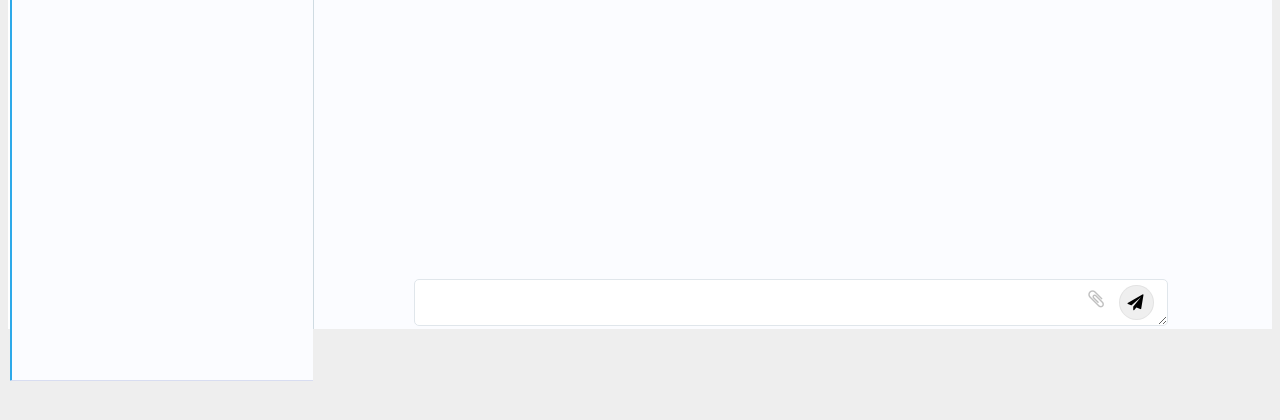
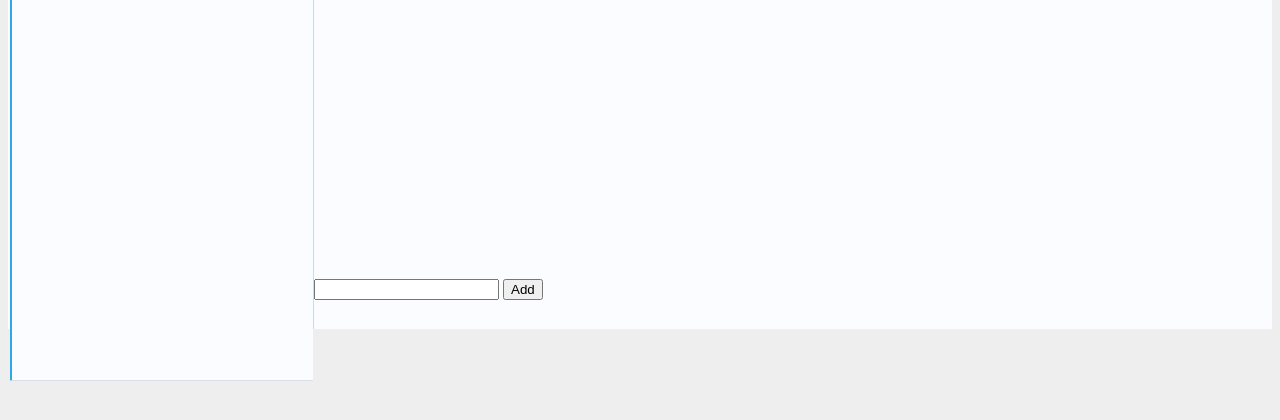
Before and after one commit to Nawal-Dweik/World-Wide-Project, a Django app: template app/templates/group.html in a window 1280 px wide. Shown: the part 341-761 px from the top of the page. Run offline with Django 3.2, Linux system fonts and the light colour scheme; the template is opened without the code that fills it, so the values that code supplies are empty; parts of the project's set-up code (start-up, migrations or seed data) failed here and were passed over; some libraries are stand-ins or nearby versions.

Commit message:
fix message posting partially

```diff
--- a/app/templates/group.html
+++ b/app/templates/group.html
@@ -68,22 +68,7 @@
                         <a class="btn btn btn-success new-message" href="/groups/add"> <i class="fa fa-envelope"></i>
                             New Room </a>
 
-                        <div class="new-message-wrapper">
-                            <div class="form-group">
-                                <input type="text" class="form-control" placeholder="Send message to...">
-                                <a class="btn btn-danger close-new-message" href="#"><i class="fa fa-times"></i></a>
-                            </div>
 
-                            <div class="chat-footer new-message-textarea">
-                                <textarea class="send-message-text"></textarea>
-                                <label class="upload-file">
-                                    <input type="file" required="">
-                                    <i class="fa fa-paperclip"></i>
-                                </label>
-                                <button type="button" class="send-message-button btn-info"> <i class="fa fa-send"></i>
-                                </button>
-                            </div>
-                        </div>
                     </div>
 
                     <div class="message-chat">
@@ -140,15 +125,23 @@
                             </div>
                         </div>
 
-                        <div class="chat-footer">
-                            <textarea class="send-message-text"></textarea>
-                            <label class="upload-file">
+
+                            <form action="/groups/addMsg/2" method="POST">
+                                {% csrf_token %}
+                                <div class="chat-footer"></div>
+                                <input type="text" class="send-message-text" id="content" name="content" >
+                                <input type="submit" value="Add" class="btn btn-primary">
+                                <!-- <label class="upload-file">
                                 <input type="file" required="">
                                 <i class="fa fa-paperclip"></i>
-                            </label>
-                            <button type="button" class="send-message-button btn-info"> <i class="fa fa-send"></i>
-                            </button>
+                            </label> -->
+                            <!-- <button type="button" class="send-message-button btn-info"> <i class="fa fa-send"></i>
+                            </button> -->
+
+
                         </div>
+                            </form>
+
                     </div>
                 </div>
 
--- a/app/urls.py
+++ b/app/urls.py
@@ -18,4 +18,6 @@
     path('join/<int:group_id>', views.joinGroup),
     path('groups/destination/<int:group_id>', views.view_destination),
 
+    path('groups/addMsg/<int:group_id>', views.add_msg),
+
 ]
```
Also changed, not shown: app/models.py (+27 -14 lines), app/views.py (+6 -3 lines), app/migrations/0003_auto_20210410_2044.py (added), db.sqlite3.
